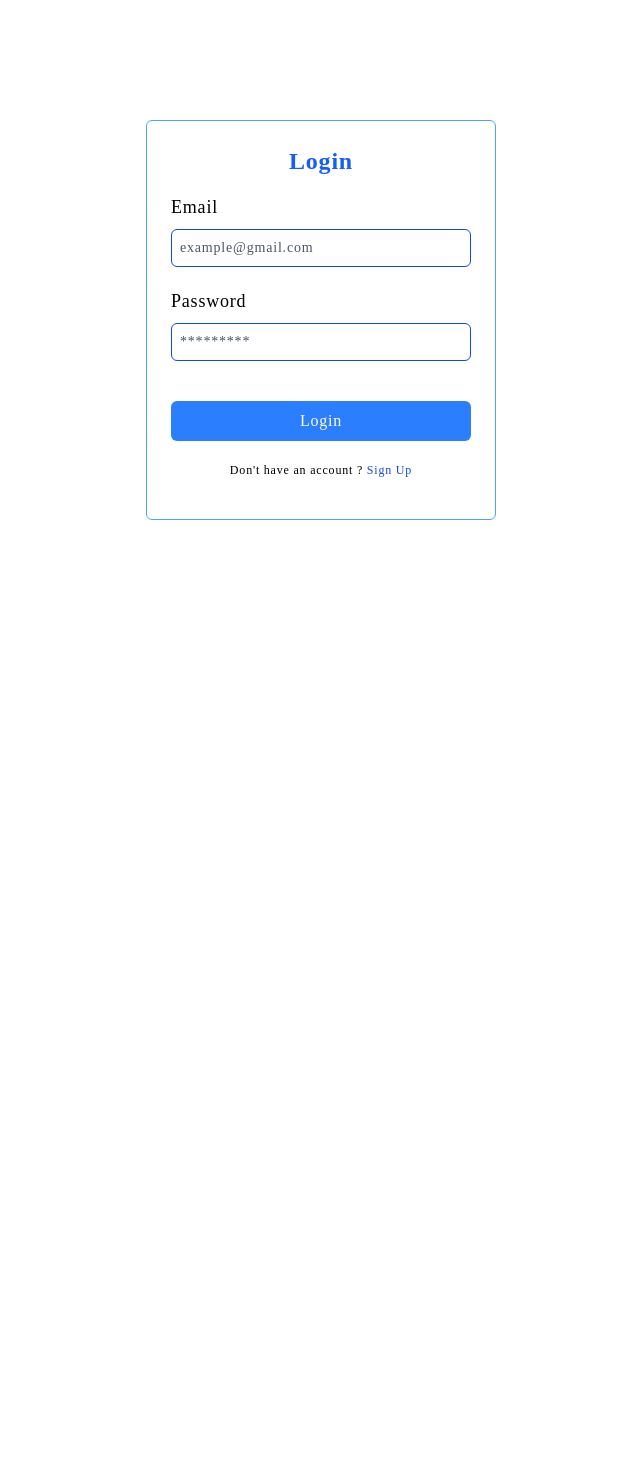
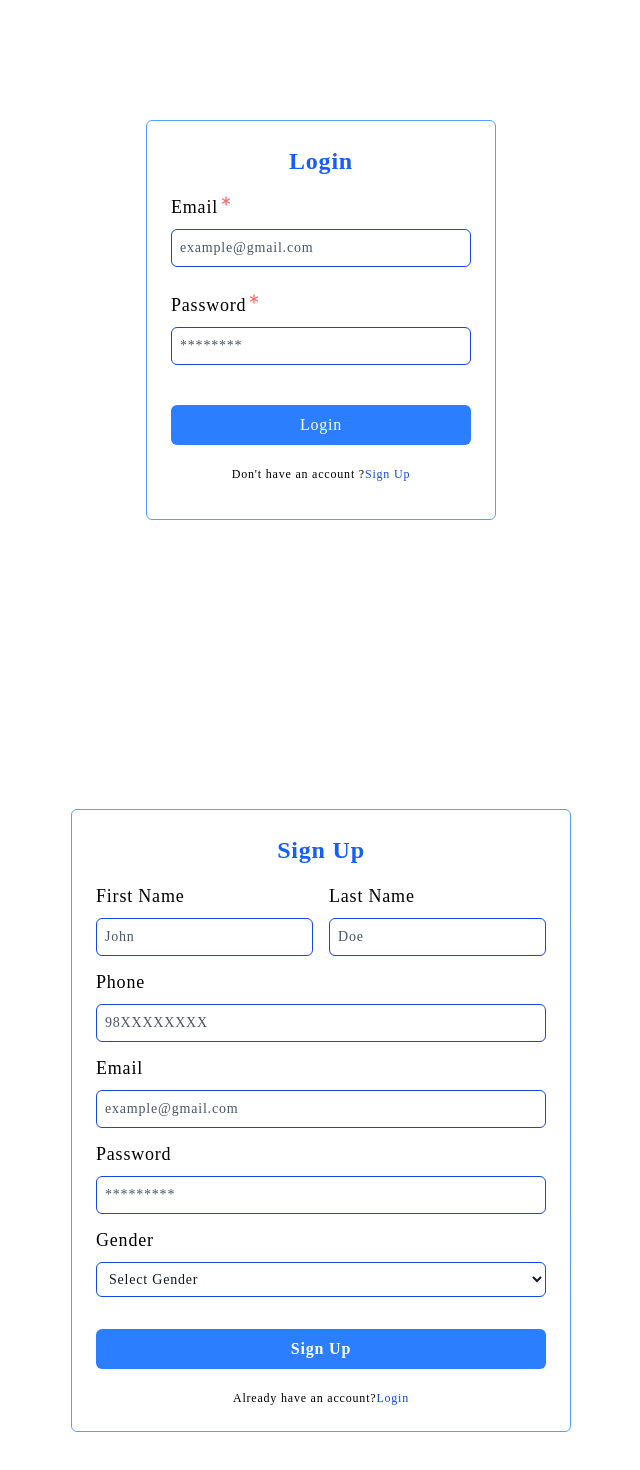
Before and after one commit to biwashh-js/travel_mgmt_frontend, a React (Vite) app: page / in a window 1280 px wide. Shown: the part 80-1550 px from the top of the page, without its empty margins (319-959 px from the left). Before the commit the page ends 800 px from the top, so only its background shows below. Built offline with nearby package versions, Linux system fonts and the light colour scheme; a web font is replaced by a local one.

Commit message:
made code more modular

```diff
--- a/package.json
+++ b/package.json
@@ -13,6 +13,7 @@
     "@tailwindcss/vite": "^4.1.11",
     "react": "^19.1.1",
     "react-dom": "^19.1.1",
+    "react-icons": "^5.5.0",
     "tailwindcss": "^4.1.11"
   },
   "devDependencies": {
--- a/src/App.tsx
+++ b/src/App.tsx
@@ -1,10 +1,12 @@
 
 import './App.css'
 import Login from './pages/login'
+import Signup from './pages/Signup'
 const App = () => {
   return (
     <div className='h-full w-full'>
       <Login/>
+      <Signup/>
     </div>
   )
 }
--- /dev/null
+++ b/src/components/common/buttons/button.tsx
@@ -0,0 +1,20 @@
+import React from 'react'
+
+interface IProps{
+    label:string;
+    type?:"submit" | "reset" | "button";
+    variant?:"fill" | "outline"
+}
+
+const Button:React.FC<IProps>= ({label,type="button",variant='fill'}) => {
+  return (
+            <button
+            type={type}
+            className="w-full h-[40px] bg-blue-500 text-white mt-8 rounded-md curosr-pointer font-semi-bold hover:bg-blue-900 transition-all duration-300ms ">
+              {label}
+            </button>
+
+  )
+}
+
+export default Button
--- /dev/null
+++ b/src/components/common/inputs/input.tsx
@@ -0,0 +1,30 @@
+import { LuAsterisk } from "react-icons/lu";
+
+interface IProps{
+    label:string;
+    id:string;
+    placeholder?:string ;
+    type?:'text' | 'number' | 'password' ;
+    required?:boolean
+
+}
+
+const Input:React.FC<IProps>= ({label,id,placeholder='start typing here..',type='text', required=false}) => {
+  return (
+    <div className="flex flex-col mt-4 ">
+          <div className="flex "><label htmlFor={id} className="text-lg font-normal">
+            {label}
+          </label>
+            {required && <LuAsterisk className="text-red-400"/>}
+         </div>
+          <input
+            className=" text-gray-900 placeholder:text-gray-600 text-sm border border-blue-700 px-2 py-2 my-2 rounded-md focus: outline-purple-500"
+            type={type}
+            placeholder={placeholder}
+            id={id}
+          />
+            </div>
+  )
+}
+
+export default Input
--- /dev/null
+++ b/src/components/forms/login.form.tsx
@@ -0,0 +1,40 @@
+import Button from "../common/buttons/button";
+import Input from "../common/inputs/input";
+
+const LoginForm = () => {
+  return (
+    <div>
+      <form action="">
+        <div className="flex flex-col">
+          {/* email */}
+          <Input
+            label="Email"
+            id="email"
+            placeholder="example@gmail.com"
+            type="text"
+            key="email_input"
+            required
+          />
+
+          {/* password */}
+          <Input
+            label="Password"
+            id="passwprd"
+            type="password"
+            placeholder="********"
+            key="password_input"
+            required
+          />
+
+          {/* button */}
+           <div className="flex flex-col items-center justify-center">
+          <Button type="submit" label="Login" variant='outline' />
+          </div>
+
+        </div>
+      </form>
+    </div>
+  );
+};
+
+export default LoginForm;
--- a/src/pages/Login.tsx
+++ b/src/pages/Login.tsx
@@ -1,52 +1,25 @@
+import LoginForm from "../components/forms/login.form";
+
 const Login = () => {
   return (
     <main className="h-full w-full flex justify-center items-center tracking-wider ">
-            {/* form */}
       <div className="border border-blue-400 p-6 min-w-[350px] min-h-[400px] rounded-md shadow-gray-300 ">
         <h1 className="text-2xl font-bold text-blue-600 text-center ">Login</h1>
 
-        {/* email */}
-        <div className="flex flex-col">
-          <label htmlFor="email" className="text-lg font-normal mt-4">
-            Email
-          </label>
-          <input
-            className=" text-gray-900 placeholder:text-gray-600 text-sm border border-blue-700 px-2 py-2 my-2 rounded-md focus: outline-purple-500"
-            type="email"
-            placeholder="example@gmail.com"
-            id="email"
-          />
-            </div>
+          {/* form */}
+          <LoginForm />
 
-          {/* password */}
-          <div className="flex flex-col">
-            <label htmlFor="password" className="text-lg font-normal mt-3">
-              Password
-            </label>
-            <input
-              type="password"
-              placeholder="*********"
-              id="password"
-              className="text-gray-900 placeholder:text-gray-600 border border-blue-700 px-2 py-2 my-2 text-sm rounded-md focus: outline-purple-500"
-            />
-          </div>
-
-          {/* button */}
-          <div className="flex flex-col items-center justify-center">
-            <button className="w-full h-[40px] bg-blue-500 text-white mt-8 rounded-md curosr-pointer font-semi-bold hover:bg-blue-900 transition-all duration-300ms">
-            Login
-          </button>
-          </div>
 
           {/* link to signup page */}
           <div className="flex items-center justify-center text-[12px] mt-5">
-            <p>Don&apos;t have an account ?
-            <span className="text-blue-700"> Sign Up</span>
+            <p>
+              Don&apos;t have an account ?
+              <span className="text-blue-700">
+                <a href="Signup.tsx">Sign Up</a>
+              </span>
             </p>
-          </div>
-
         </div>
-
+      </div>
     </main>
   );
 };
--- /dev/null
+++ b/src/pages/Signup.tsx
@@ -0,0 +1,115 @@
+const Signup = () => {
+  return (
+    <main className="h-full w-full flex justify-center items-center tracking-wider">
+      {/* form */}
+      <div className="border border-blue-400 p-6 min-w-[500px] min-h-[500px] rounded-md shadow-gray-300">
+        <h1 className="text-2xl font-bold text-blue-600 text-center">
+          Sign Up
+        </h1>
+
+        {/* first name + last name */}
+        <div className="flex gap-4 mt-4">
+          {/* first name */}
+          <div className="flex flex-col flex-1">
+            <label htmlFor="firstname" className="text-lg font-normal">
+              First Name
+            </label>
+            <input
+              className="text-gray-900 placeholder:text-gray-600 text-sm border border-blue-700 px-2 py-2 mt-2 rounded-md focus:outline-purple-500"
+              type="text"
+              placeholder="John"
+              id="firstname"
+            />
+          </div>
+
+          {/* last name */}
+          <div className="flex flex-col flex-1">
+            <label htmlFor="lastname" className="text-lg font-normal">
+              Last Name
+            </label>
+            <input
+              className="text-gray-900 placeholder:text-gray-600 text-sm border border-blue-700 px-2 py-2 mt-2 rounded-md focus:outline-purple-500"
+              type="text"
+              placeholder="Doe"
+              id="lastname"
+            />
+          </div>
+        </div>
+
+        {/* phone */}
+        <div className="flex flex-col mt-3">
+          <label htmlFor="phone" className="text-lg font-normal">
+            Phone
+          </label>
+          <input
+            className="text-gray-900 placeholder:text-gray-600 text-sm border border-blue-700 px-2 py-2 mt-2 rounded-md focus:outline-purple-500"
+            type="tel"
+            placeholder="98XXXXXXXX"
+            id="phone"
+          />
+        </div>
+
+        {/* email */}
+        <div className="flex flex-col mt-3">
+          <label htmlFor="email" className="text-lg font-normal">
+            Email
+          </label>
+          <input
+            className="text-gray-900 placeholder:text-gray-600 text-sm border border-blue-700 px-2 py-2 mt-2 rounded-md focus:outline-purple-500"
+            type="email"
+            placeholder="example@gmail.com"
+            id="email"
+          />
+        </div>
+
+        {/* password */}
+        <div className="flex flex-col mt-3">
+          <label htmlFor="password" className="text-lg font-normal">
+            Password
+          </label>
+          <input
+            type="password"
+            placeholder="*********"
+            id="password"
+            className="text-gray-900 placeholder:text-gray-600 border border-blue-700 px-2 py-2 mt-2 text-sm rounded-md focus:outline-purple-500"
+          />
+        </div>
+
+        {/* gender */}
+        <div className="flex flex-col mt-3">
+          <label htmlFor="gender" className="text-lg font-normal">
+            Gender
+          </label>
+          <select
+            id="gender"
+            className="text-gray-900 border border-blue-700 px-2 py-2 mt-2 text-sm rounded-md focus:outline-purple-500"
+          >
+            <option value="">Select Gender</option>
+            <option value="MALE">Male</option>
+            <option value="FEMALE">Female</option>
+            <option value="RATHER_NOT_SAY">Rather Not Say</option>
+          </select>
+        </div>
+
+        {/* button */}
+        <div className="flex flex-col items-center justify-center">
+          <button className="w-full h-[40px] bg-blue-500 text-white mt-8 rounded-md cursor-pointer font-semibold hover:bg-blue-900 transition-all duration-300">
+            Sign Up
+          </button>
+        </div>
+
+        {/* link to login page */}
+        <div className="flex items-center justify-center text-[12px] mt-5">
+          <p>
+            Already have an account?
+            <span className="text-blue-700">
+              <a href="Login.tsx">Login</a>
+            </span>
+          </p>
+        </div>
+      </div>
+    </main>
+  );
+};
+
+export default Signup;
```
Also changed, not shown: 1 other file (tests, documents, lock files or other folders).
